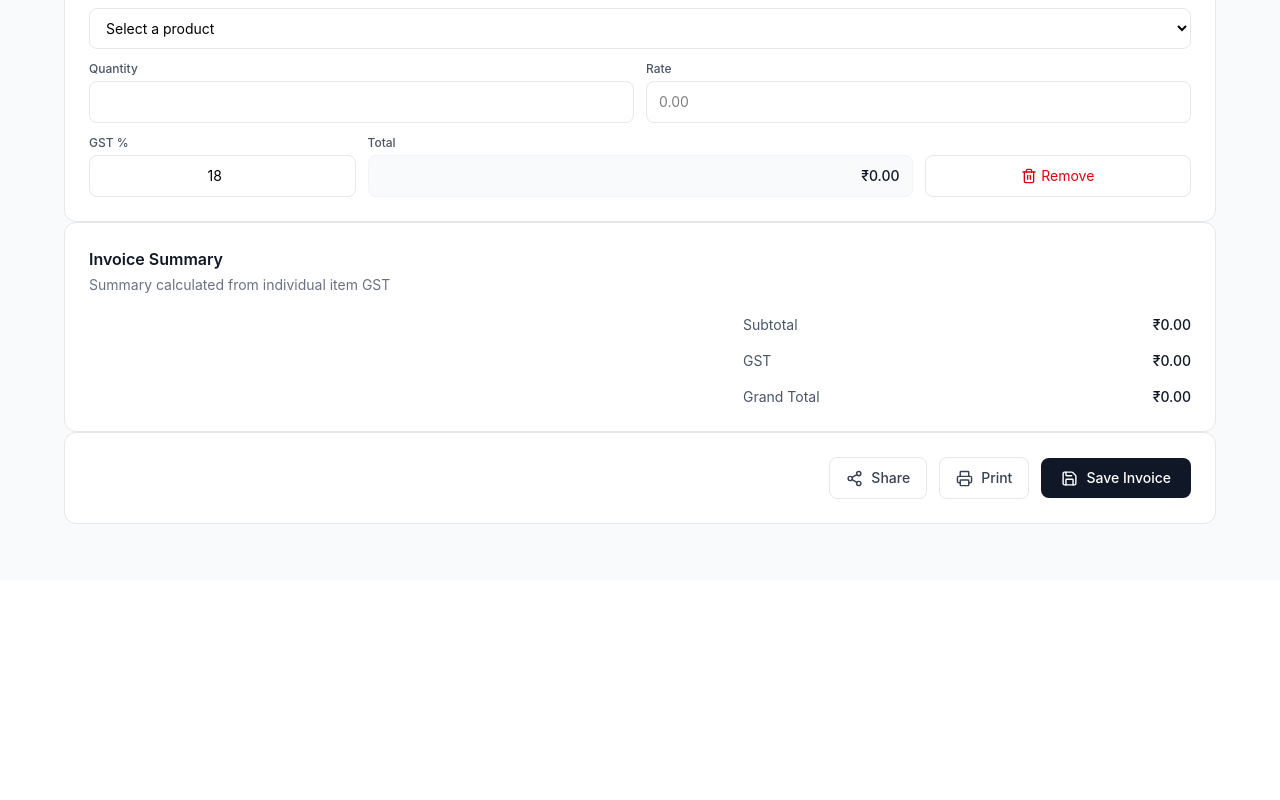
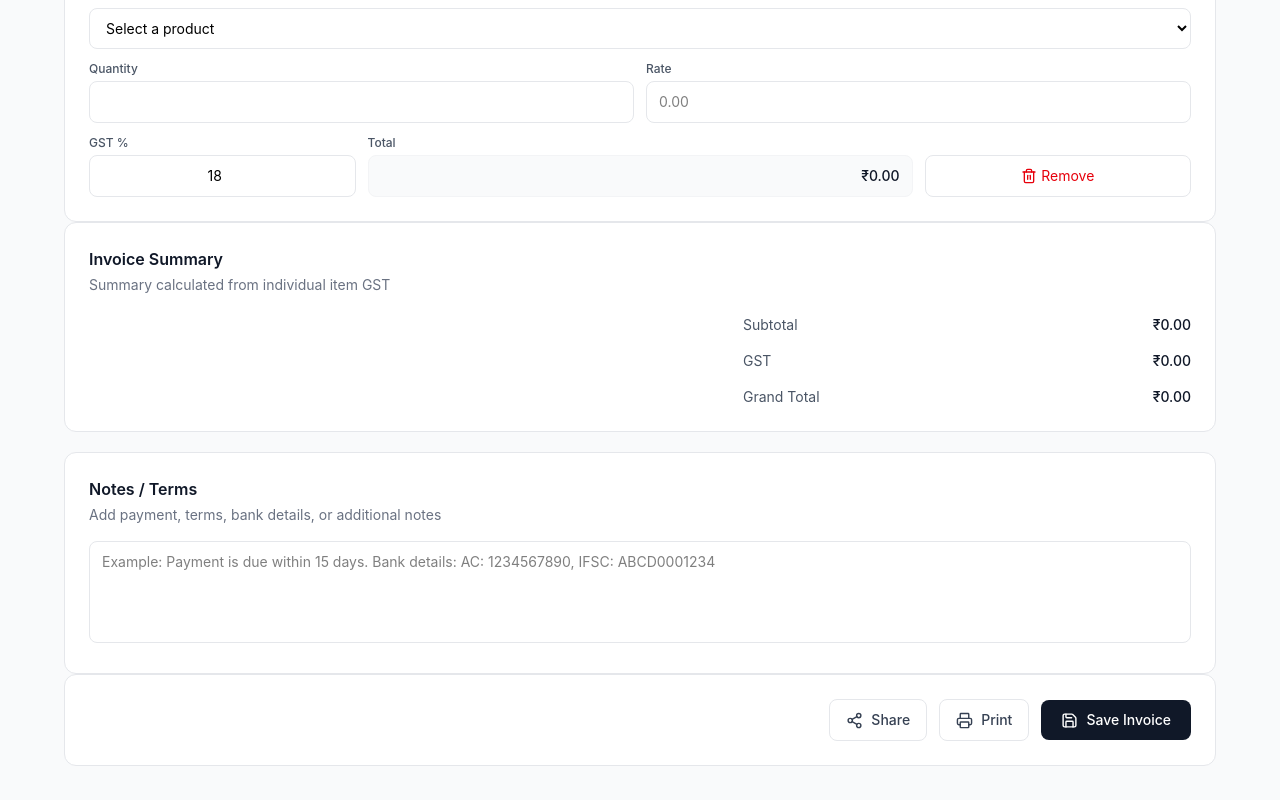
Before and after one commit to tariq-abdul-aziz/StockFlow, a React (Vite) app: page /invoices/create in a window 1280 px wide. Shown: the part 645-1445 px from the top of the page. Before the commit the page ends 1225 px from the top, so only its background shows below. Built offline with nearby package versions, Linux system fonts and the light colour scheme.

Commit message:
CreateInvoice: completed

```diff
--- a/src/pages/CreateInvoice.jsx
+++ b/src/pages/CreateInvoice.jsx
@@ -53,11 +53,20 @@ const CreateInvoice = () => {
     {
       id: Date.now(),
       productId: "",
-      product: 1,
+      product: "",
+      quantity: "",
       rate: "",
       gst: 18,
     },
   ]);
+
+  const [notes, setNotes] = useState(() => {
+    return localStorage.getItem("defaultInvoiceNotes") || "";
+  });
+
+  useEffect(() => {
+    localStorage.setItem("defaultInvoiceNotes", notes);
+  }, [notes]);
 
   // Recalculate subtotal, total, tax, and grand total whenever items change
     useEffect(() => {
@@ -131,6 +140,7 @@ const CreateInvoice = () => {
       subtotal: summary.subtotal,
       taxAmount: summary.taxAmount,
       total: summary.total,
+      notes,
       status: "Pending",
     };
 
@@ -201,6 +211,26 @@ const CreateInvoice = () => {
 
             <InvoiceSummary summary={summary} setSummary={setSummary} />
 
+            {/* Notes / Terms Section */}
+            <section className="bg-white border border-gray-200 rounded-xl p-4 sm:p-6 mt-5">
+              <div className="mb-4">
+                <h2 className="text-base font-semibold text-gray-900">
+                  Notes / Terms
+                </h2>
+                <p className="mt-1 text-sm text-gray-500">
+                  Add payment, terms, bank details, or additional notes
+                </p>
+              </div>
+
+              <textarea
+              value={notes}
+              onChange={(e) => setNotes(e.target.value)}
+              placeholder="Example: Payment is due within 15 days. Bank details: AC: 1234567890, IFSC: ABCD0001234"
+              rows={4}
+              className="w-full border border-gray-200 rounded-lg px-3 py-2.5 text-sm outline-none focus:border-gray-400 resize-none"
+              ></textarea>
+            </section>
+
             <InvoiceActions
             onSave={handleSaveInvoice}
             invoiceData={invoiceDetails}
```
